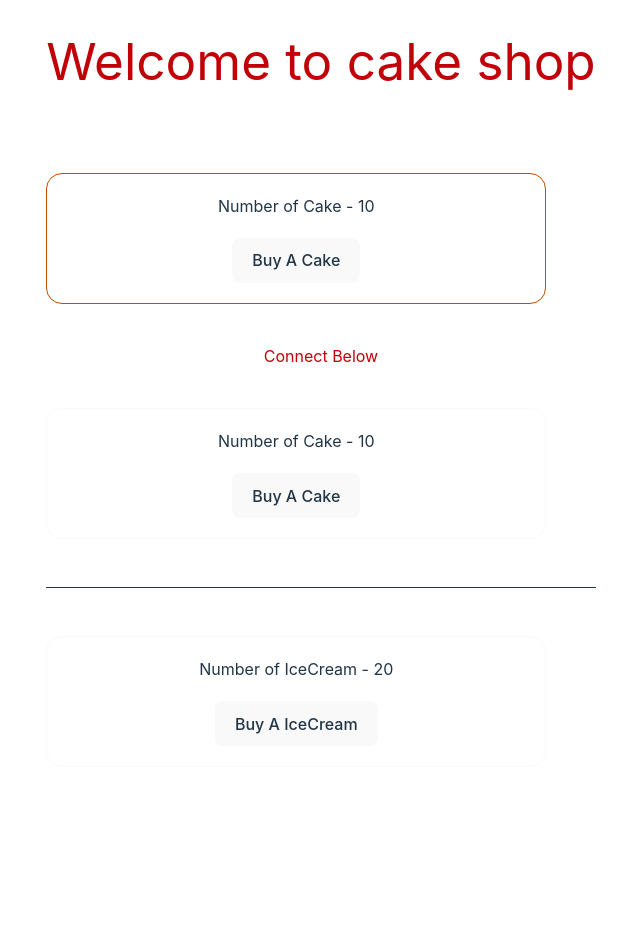
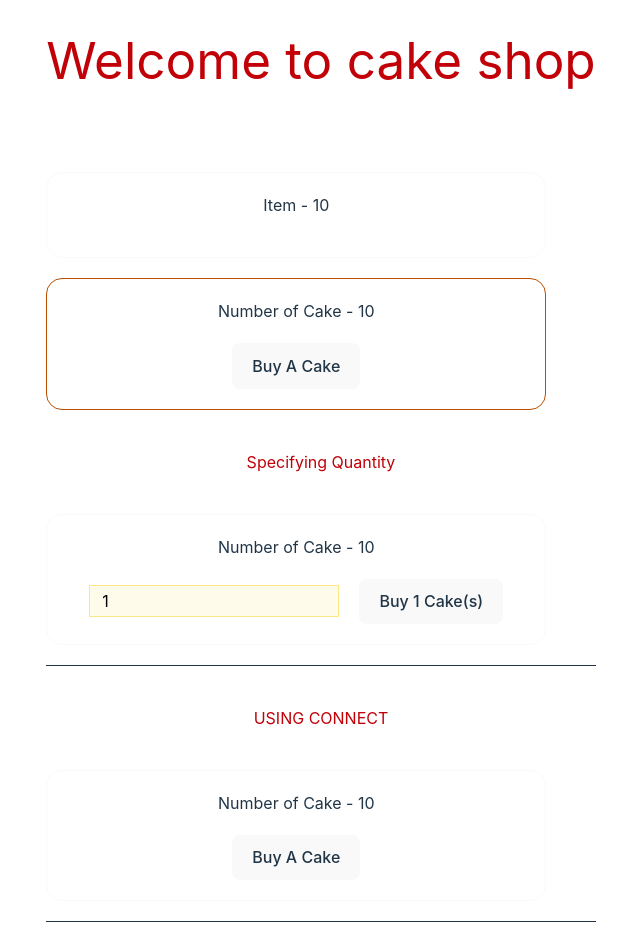
Before and after one commit to bvenceslas/cake-shop, a React (Vite) app: page / in a window 1280 px wide. Shown: the top 952 px of the page, without its empty margins (319-959 px from the left). Before the commit the page ends 800 px from the top, so only its background shows below. Built offline with nearby package versions, Linux system fonts and the light colour scheme.

Commit message:
add ownProps to mapStateToProps

```diff
--- a/src/App.jsx
+++ b/src/App.jsx
@@ -1,19 +1,29 @@
 import "./App.css";
 import CakeContainer from "./components/CakeContainer";
+import CakeQtyContainer from "./components/CakeQtyContainer";
 import HooksCakeContainer from "./components/HooksCakeContainer";
 import IceCreamContainer from "./components/IceCreamContainer";
+import ItemContainer from "./components/ItemContainer";
+import Separator from "./components/Separator";
 
 function App() {
   return (
     <>
       <div>
         <h1 className="text-red-700">Welcome to cake shop</h1>
-        <p className="text-white mt-5 text-center">Hooks Above</p>
+        <p className="text-white mt-5 text-center">USING HOOKS</p>
+        <ItemContainer cake />
         <HooksCakeContainer />
-        <p className="text-red-700 mt-10 text-center">Connect Below</p>
+        <p className="text-red-700 mt-10 text-center">Specifying Quantity</p>
+        <CakeQtyContainer />
+        <Separator />
+        <p className="text-red-700 mt-10 text-center">USING CONNECT</p>
         <CakeContainer />
-        <hr className="w[500px] mt-12 mb-12" />
+        <Separator />
+        <p className="text-red-700 mt-10 text-center">Buy Icecream</p>
         <IceCreamContainer />
+        <Separator />
+        <ItemContainer />
       </div>
     </>
   );
--- /dev/null
+++ b/src/components/CakeQtyContainer.jsx
@@ -0,0 +1,32 @@
+import React, { useState } from "react";
+import { buyCake } from "../redux";
+import { connect } from "react-redux";
+const CakeQtyContainer = (props) => {
+  const [qty, setQty] = useState(1);
+  return (
+    <div className="w-[500px] mt-10 p-5 border border-gray-50 rounded-2xl">
+      <h2 className="mb-5">Number of Cake - {props.numOfCakes}</h2>
+      <input
+        className="bg-amber-50 border border-amber-200 mr-5 w-[250px] h-8 text-black pl-3"
+        type="text"
+        value={qty}
+        onChange={(e) => setQty(Number(e.target.value))}
+      />
+      <button onClick={() => props.buyCake(qty)}>Buy {qty} Cake(s)</button>
+    </div>
+  );
+};
+
+const mapStateToProps = (state) => {
+  return {
+    numOfCakes: state.cake.numOfCakes,
+  };
+};
+
+const mapDispatchToProps = (dispatch) => {
+  return {
+    buyCake: (qty) => dispatch(buyCake(qty)),
+  };
+};
+
+export default connect(mapStateToProps, mapDispatchToProps)(CakeQtyContainer);
--- a/src/components/HooksCakeContainer.jsx
+++ b/src/components/HooksCakeContainer.jsx
@@ -7,7 +7,7 @@ const HooksCakeContainer = (props) => {
   const numOfCakes = useSelector((state) => state.cake.numOfCakes);
 
   return (
-    <div className="w-[500px] mt-10 p-5 border border-amber-700 rounded-2xl">
+    <div className="w-[500px] mt-5 p-5 border border-amber-700 rounded-2xl">
       <h2 className="mb-5">Number of Cake - {numOfCakes}</h2>
       <button onClick={() => dispatch(buyCake())}>Buy A Cake</button>
     </div>
--- /dev/null
+++ b/src/components/ItemContainer.jsx
@@ -0,0 +1,22 @@
+import React from "react";
+import { buyCake } from "../redux";
+import { connect } from "react-redux";
+const ItemContainer = (props) => {
+  return (
+    <div className="w-[500px] mt-10 p-5 border border-gray-50 rounded-2xl">
+      <h3 className="mb-5">Item - {props.item}</h3>
+    </div>
+  );
+};
+
+const mapStateToProps = (state, ownProps) => {
+  const itemState = ownProps.cake
+    ? state.cake.numOfCakes
+    : state.iceCream.numOfIceCreams;
+
+  return {
+    item: itemState,
+  };
+};
+
+export default connect(mapStateToProps)(ItemContainer);
--- /dev/null
+++ b/src/components/Separator.jsx
@@ -0,0 +1,7 @@
+import React from "react";
+
+function Separator() {
+  return <hr className="w[500px] mt-5 mb-10" />;
+}
+
+export default Separator;
--- a/src/redux/cake/cakeActions.js
+++ b/src/redux/cake/cakeActions.js
@@ -1,9 +1,8 @@
 import { BUY_CAKE } from "./cakeTypes";
 
-export const buyCake = () => {
-  console.log("object");
+export const buyCake = (qty = 1) => {
   return {
     type: BUY_CAKE,
-    // payload: {},
+    payload: qty,
   };
 };
--- a/src/redux/cake/cakeReducer.js
+++ b/src/redux/cake/cakeReducer.js
@@ -9,7 +9,7 @@ const cakeReducer = (state = initialState, action) => {
     case BUY_CAKE:
       return {
         ...state,
-        numOfCakes: state.numOfCakes - 1,
+        numOfCakes: state.numOfCakes - action.payload,
       };
     default:
       return state;
```
